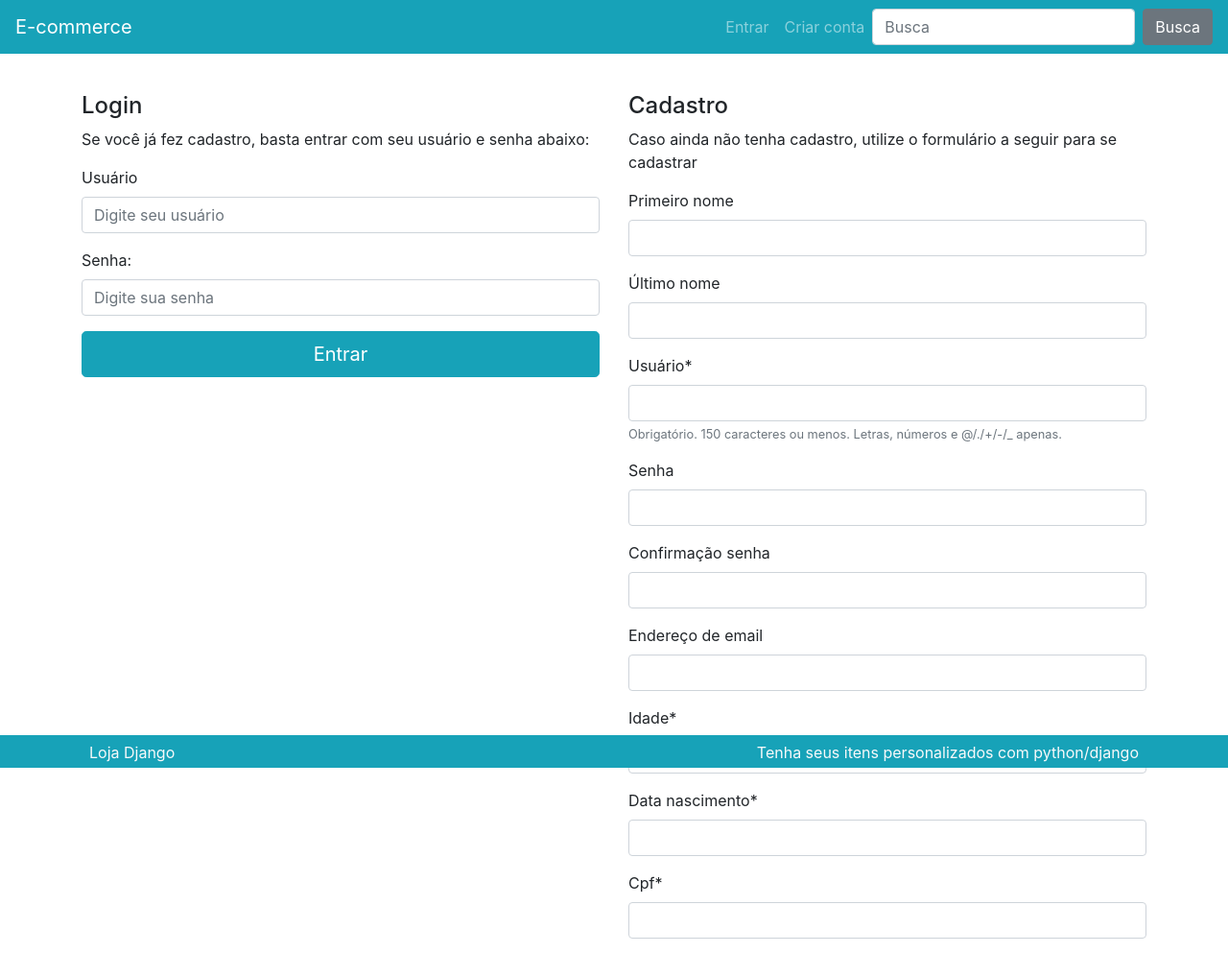
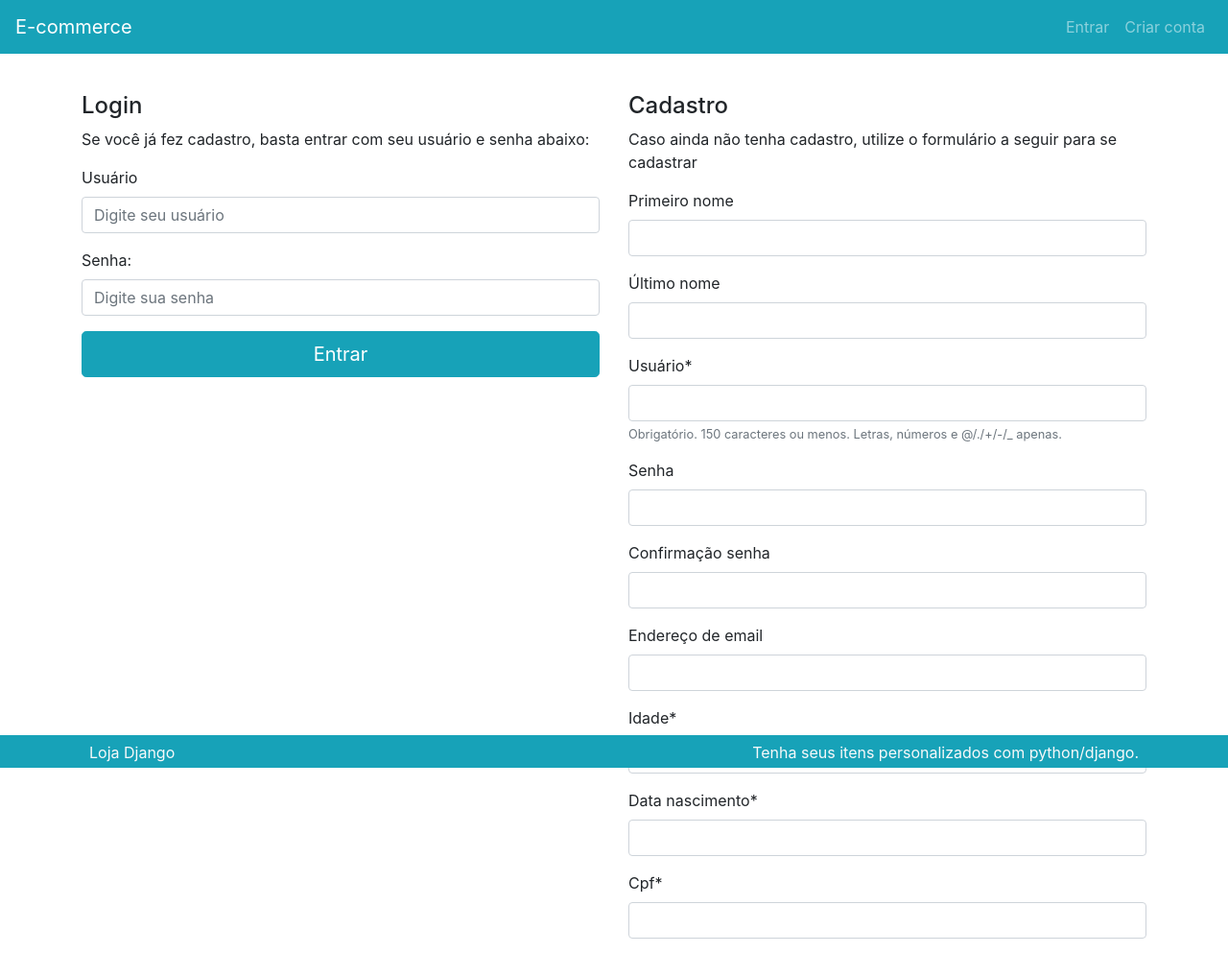
Before and after one commit to kevinidias/E-commerce, a Django app: page /perfil/ in a window 1280 px wide. Shown: the top 993 px of the page at 96% size. Run offline with Django 3.2, Linux system fonts and the light colour scheme; some libraries are stand-ins or nearby versions.

Commit message:
fix: login required search

```diff
--- a/templates/parciais/_footer.html
+++ b/templates/parciais/_footer.html
@@ -10,7 +10,7 @@
             </div>
             <div class="col">
                 <div class="p-1 text-right">
-                    <span class="align-middle p-1">Tenha seus itens personalizados com python/django</span>
+                    <span class="align-middle p-1">Tenha seus itens personalizados com python/django.</span>
                 </div>
             </div>
         </div>
--- a/templates/parciais/_nav.html
+++ b/templates/parciais/_nav.html
@@ -48,10 +48,12 @@
 
 
         </ul>
+        {% if user.is_authenticated %}
         <form class="form-inline my-2 my-lg-0" method="GET" action="{% url 'produto:busca' %}">
             <input name="termo" value="{{ request.GET.termo }}" class="form-control mr-sm-2" type="search"
                 placeholder="Busca" aria-label="Busca">
             <button class="btn btn-secondary my-2 my-sm-0" type="submit">Busca</button>
         </form>
+        {% endif %}
     </div>
 </nav>
```
